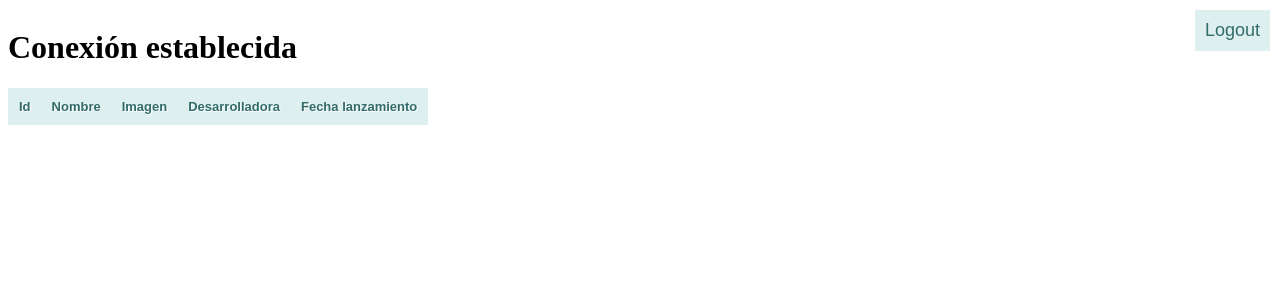
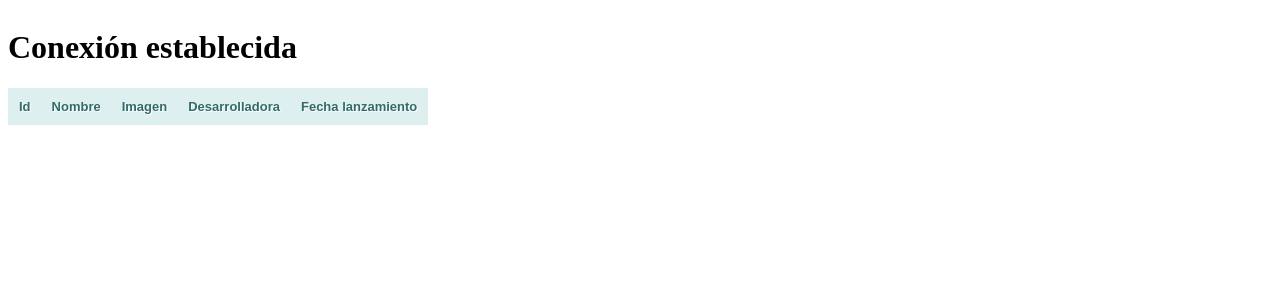
Before and after one commit to aandradeb/DWES, a PHP site: page /main.php in a window 1280 px wide. Shown: the top 300 px of the page. Run offline with PHP 8.4, Linux system fonts and the light colour scheme; data that the repository does not hold is empty.

Commit message:
When user loged in the log in button shows otherwise not

```diff
--- a/sprint3sesiones/www/mysite/main.php
+++ b/sprint3sesiones/www/mysite/main.php
@@ -67,7 +67,13 @@
 	</head>
     <body>
 		<h1>Conexión establecida</h1>
-		<button><a href="/logout.php">Logout</a></button>
+		<?php
+      session_start();
+
+      if (!empty($_SESSION['user_id'])) {
+        echo "<button><a href='/logout.php'>Logout</a></button>";
+      }
+		?>
 		<table>
 			<tr>
 				<th>Id</th>
```
